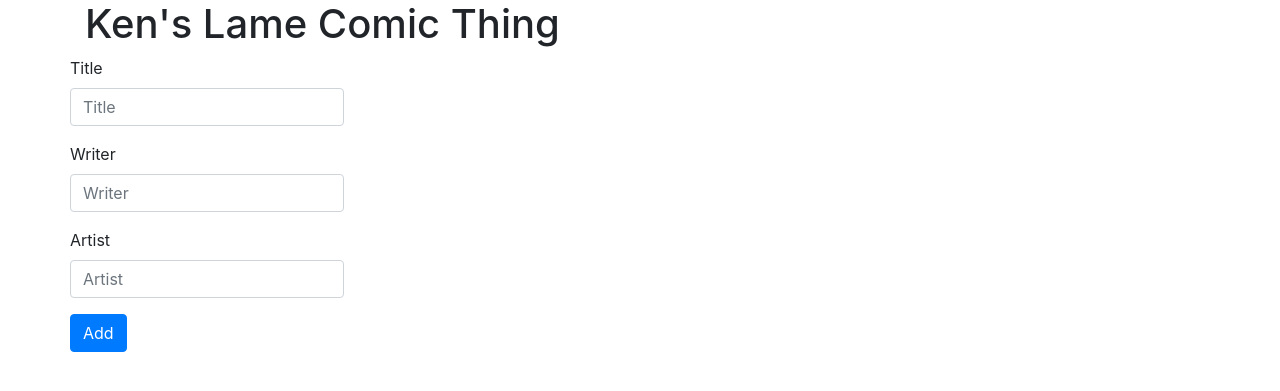
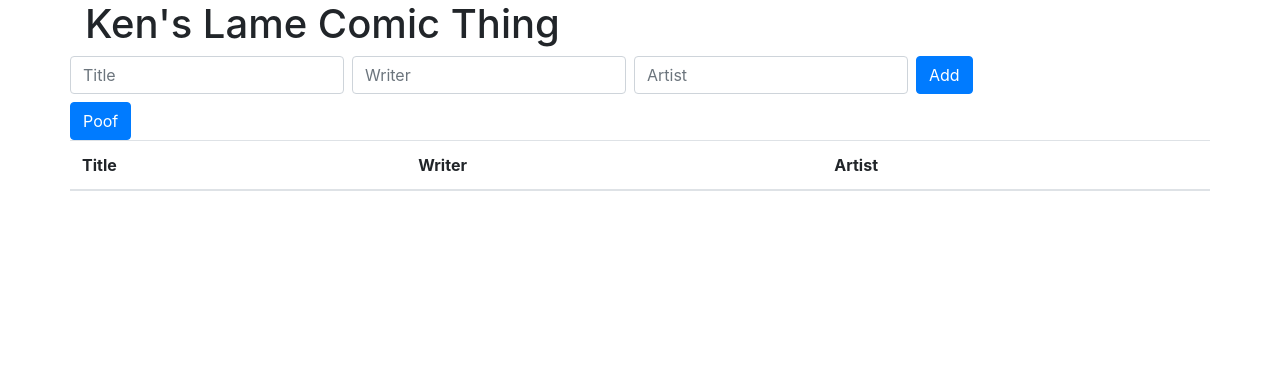
Before and after one commit to kendo1234/mongodbcomics, a Flask app: page / in a window 1280 px wide. Shown: the top 391 px of the page. Run offline with Flask 2, Linux system fonts and the light colour scheme; lists and menus that the app fills with data are empty; some libraries are stand-ins or nearby versions.

Commit message:
add table

```diff
--- a/templates/homepage.html
+++ b/templates/homepage.html
@@ -9,26 +9,36 @@
   </head>
   <body>
     <div class="container">
-      <h1>Ken's Lame Comic Thing</h2>
+      <h1>Ken's Lame Comic Thing</h1>
       <div class="row">
-        <form>
-          <div class="form-group">
-            <label for="comicTitle">Title</label>
+        <form class="form-inline">
+          <div class="form-group mb-2 mr-sm-2">
+            <label class="sr-only" for="comicTitle">Title</label>
             <input type="text" class="form-control" id="comicTitle" name="title" placeholder="Title">
           </div>
-          <div class="form-group">
-            <label for="comicWriter">Writer</label>
+          <div class="form-group mb-2 mr-sm-2">
+            <label class="sr-only" for="comicWriter">Writer</label>
             <input type="text" class="form-control" id="comicWriter" name="writer" placeholder="Writer">
           </div>
-          <div class="form-group">
-            <label for="comicArtist">Artist</label>
+          <div class="form-group mb-2 mr-sm-2">
+            <label class="sr-only" for="comicArtist">Artist</label>
             <input type="text" class="form-control" id="comicArtist" name="artist" placeholder="Artist">
           </div>
-          <button type="button" class="btn btn-primary" onclick="send()">Add</button>
+          <button type="button" class="btn btn-primary mb-2" onclick="send()">Add</button>
         </form>
       </div>
       <div class="row">
-        <p id="target"></p>
+        <button type="button" class="btn btn-primary" onclick="stockShelf()">Poof</button>
+        <table class="table">
+          <thead>
+            <tr>
+              <th scope="col">Title</th>
+              <th scope="col">Writer</th>
+              <th scope="col">Artist</th>
+            </tr>
+          </thead>
+          <tbody></tbody>
+        </table>
       </div>
     </div>
 
@@ -51,8 +61,18 @@
               data: JSON.stringify(comic)
           });
       }
+
+      function stockShelf() {
+        $.getJSON( "marvel", function( i, book ) {
+          console.log("Success")
+        })
+        .done(function( data ) {
+          $.each( data.items, function( i, item ) {
+            console.log(item)
+          })
+        })
+      }
   </script>
-
     <!-- Bootstrap JS -->
     <script src="https://code.jquery.com/jquery-3.3.1.min.js" integrity="sha256-FgpCb/KJQlLNfOu91ta32o/NMZxltwRo8QtmkMRdAu8=" crossorigin="anonymous"></script>
     <script src="https://cdnjs.cloudflare.com/ajax/libs/popper.js/1.14.3/umd/popper.min.js" integrity="sha384-ZMP7rVo3mIykV+2+9J3UJ46jBk0WLaUAdn689aCwoqbBJiSnjAK/l8WvCWPIPm49" crossorigin="anonymous"></script>
```
